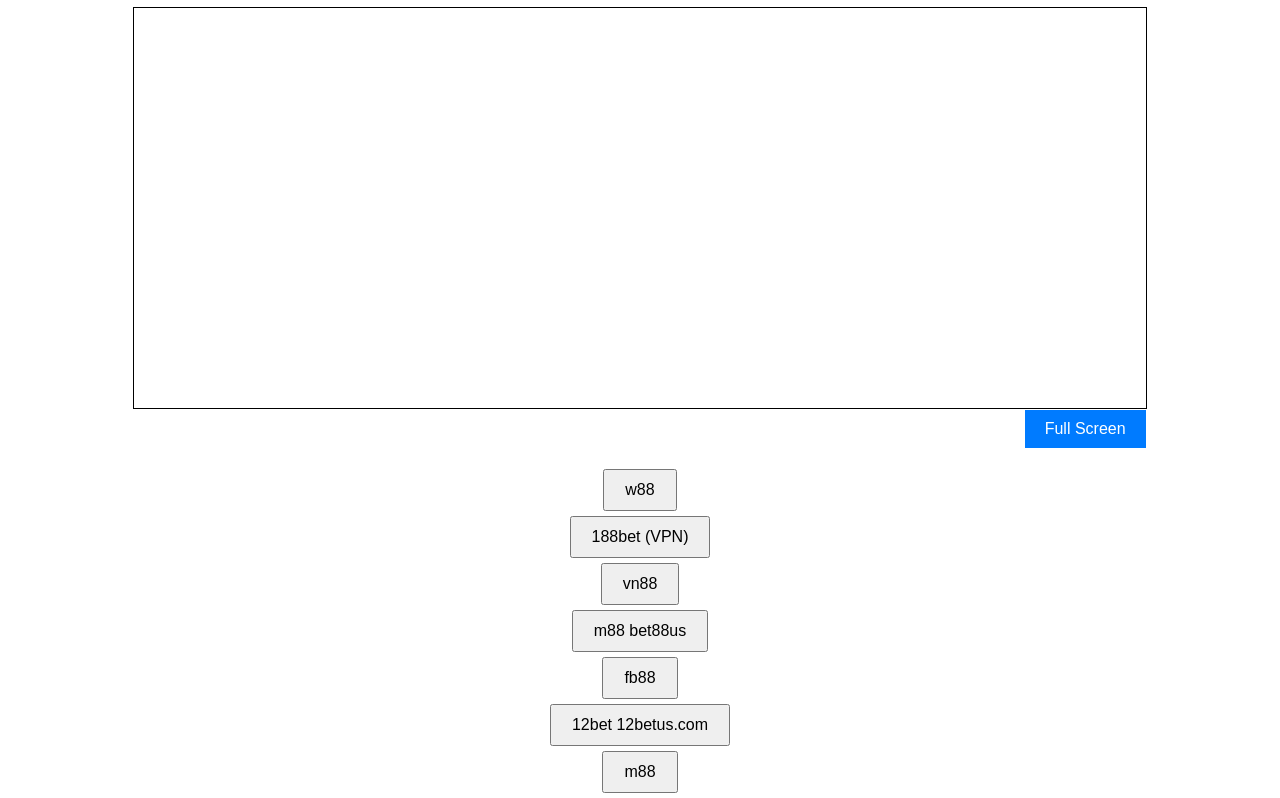
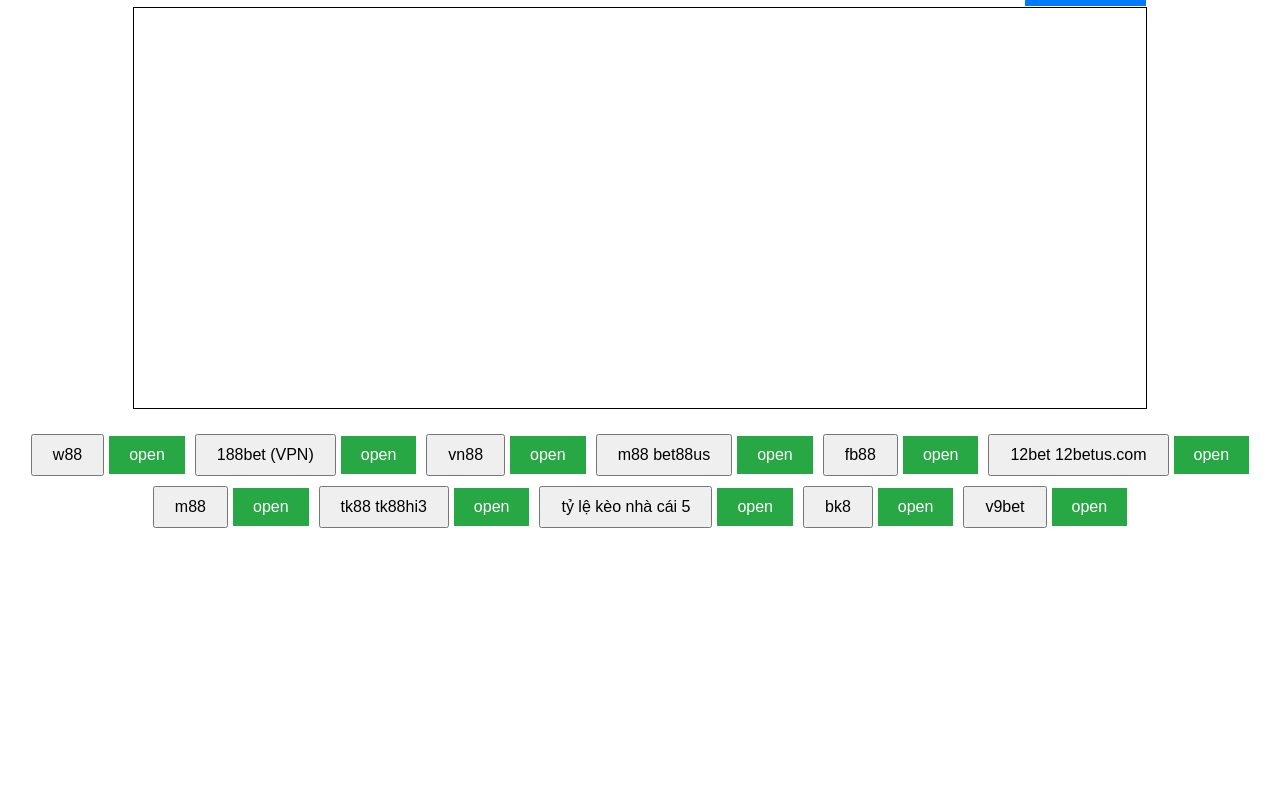
Before and after one commit to YabesRBLXYT/Iframe, a plain HTML site: page index.html in a window 1280 px wide. Shown: the part 73-871 px from the top of the page. After the commit the page ends 800 px from the top, so only its background shows below. Drawn offline with Linux system fonts and the light colour scheme.

Commit message:
Update index.html

```diff
--- a/index.html
+++ b/index.html
@@ -3,7 +3,7 @@
 <head>
     <meta charset="UTF-8">
     <meta name="viewport" content="width=device-width, initial-scale=1.0">
-    <title>Iframe Switcher with Full Screen</title>
+    <title>Iframe Switcher with Full Screen and External Links</title>
     <style>
         body {
             font-family: Arial, sans-serif;
@@ -23,7 +23,7 @@
         }
         #fullScreenBtn {
             position: absolute;
-            bottom: -40px; /* Letakkan tombol di bawah kotak iframe */
+            top: -40px;
             right: 0;
             padding: 10px 20px;
             background-color: #007BFF;
@@ -33,19 +33,34 @@
             font-size: 16px;
         }
         .button-container {
-            margin-top: 60px; /* Tambah margin agar tidak bentrok dengan tombol full screen */
+            margin-top: 20px;
+            display: flex;
+            flex-wrap: wrap;
+            justify-content: center;
         }
-        .button-container button {
-            display: block;
-            margin: 5px auto;
+        .button-item {
+            margin: 5px;
+            text-align: center;
+            display: flex;
+            align-items: center;
+        }
+        .button-item button, .button-item a {
             padding: 10px 20px;
             font-size: 16px;
             cursor: pointer;
         }
+        .button-item button {
+            margin-right: 5px;
+        }
+        .button-item a {
+            background-color: #28a745;
+            color: white;
+            text-decoration: none;
+        }
     </style>
 </head>
 <body>
-    <h1>Iframe Link Switcher with Full Screen</h1>
+    <h1>Iframe Link Switcher with Full Screen and External Links</h1>
 
     <div id="iframe-container">
         <iframe id="myIframe" src="about:blank" allowfullscreen></iframe>
@@ -53,7 +68,7 @@
     </div>
 
     <div class="button-container" id="buttonContainer">
-        <!-- Buttons will be generated here -->
+        <!-- Buttons and external links will be generated here -->
     </div>
 
     <script>
@@ -64,15 +79,26 @@
                 const buttonContainer = document.getElementById('buttonContainer');
                 const iframe = document.getElementById('myIframe');
 
-                // Create buttons from JSON data
+                // Create buttons and external links from JSON data
                 data.forEach(item => {
                     if (item.text) {
+                        const div = document.createElement('div');
+                        div.className = 'button-item';
+
                         const button = document.createElement('button');
                         button.textContent = item.text;
                         button.addEventListener('click', () => {
                             iframe.src = item.url;
                         });
-                        buttonContainer.appendChild(button);
+
+                        const externalLink = document.createElement('a');
+                        externalLink.href = item.url;
+                        externalLink.target = '_blank';
+                        externalLink.textContent = 'open';
+
+                        div.appendChild(button);
+                        div.appendChild(externalLink);
+                        buttonContainer.appendChild(div);
                     }
                 });
             })
```
